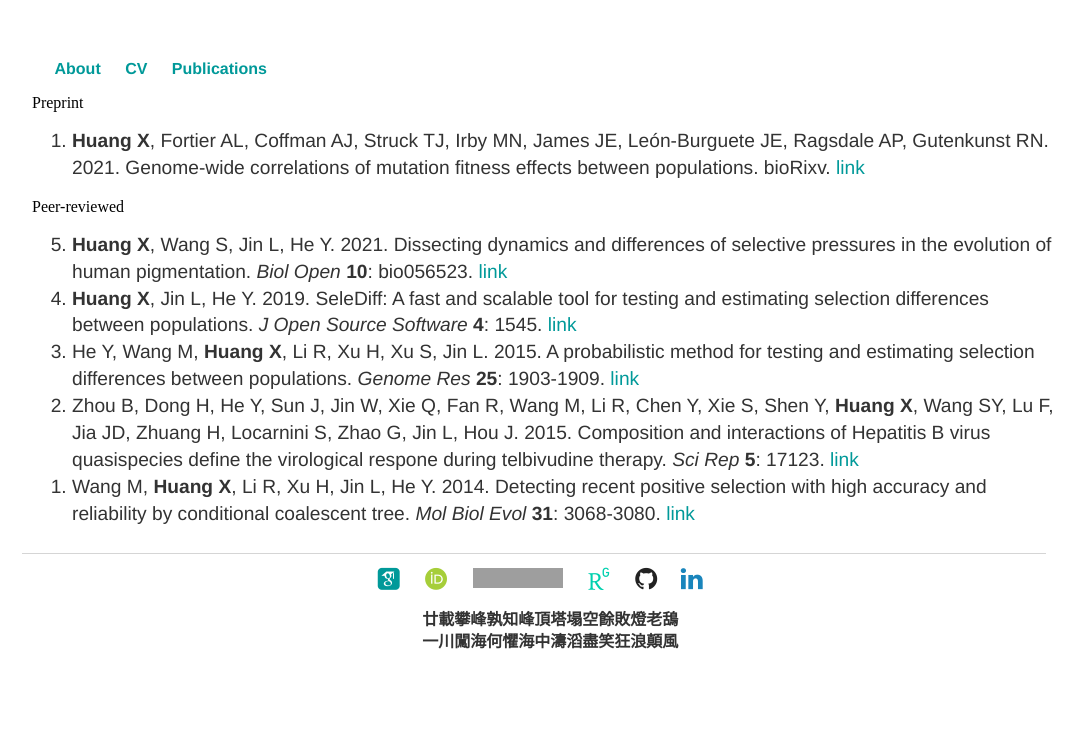
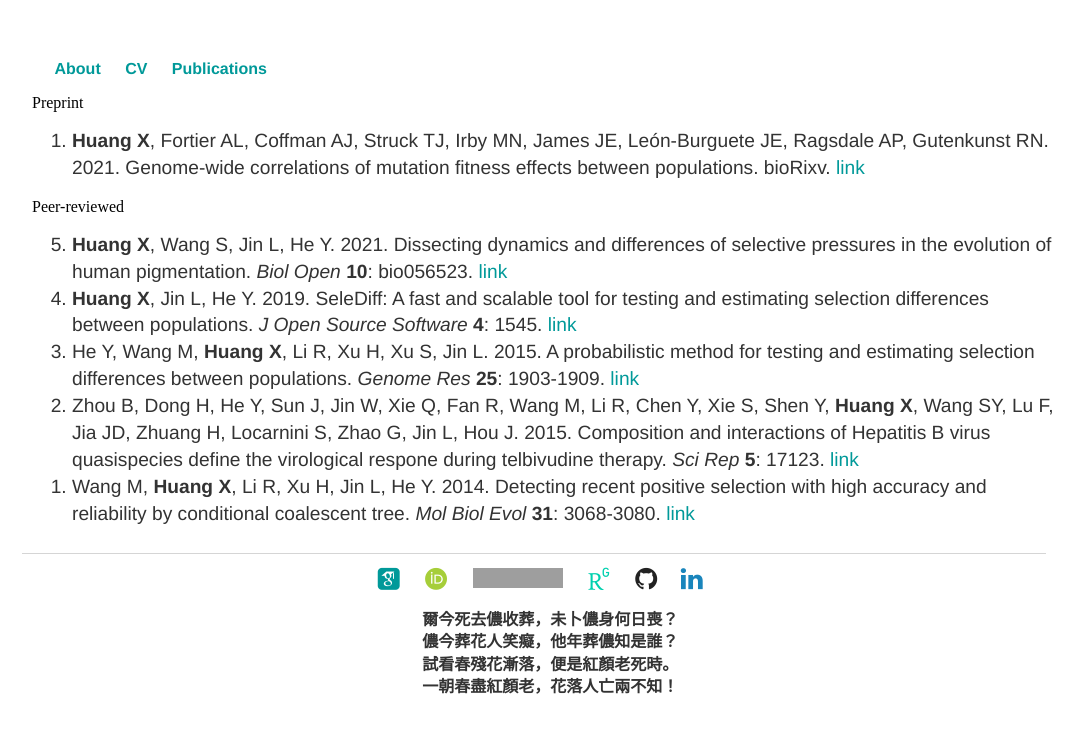
Before and after one commit to xin-huang/xin-huang.github.io, a Jekyll site: the page built from publications/index.html, in a window 1280 px wide. Shown: the top 733 px of the page, without its empty margins (106-1189 px from the left). Built offline with Jekyll 4.4.1, drawn with Linux system fonts in a browser that asks for light colours; some web fonts are replaced; comment, search, counter and statistics services are not loaded; grey boxes are pictures that could not be loaded.

Commit message:
20210419 Update

```diff
--- a/_layouts/default.html
+++ b/_layouts/default.html
@@ -64,7 +64,8 @@
             <!-- <p class="poem">談風月，評聖愚，撫劍笑公輸。<br>巧奪班門明夜火，鋒海照寒軀。</p> -->
             <!-- <p class="poem">鏽劍何在？盛名何來？ <br>全作腐骨鑄屍骸，千年難成盡無奈。<br>寧拋冠，望興嘆，百感傷懷，廢字成哀。</p> -->
             <!-- <p class="poem">家富人寧，終有個，家亡人散各奔騰。<br>枉費了意懸懸半世心，好一似盪悠悠三更夢。<br>忽喇喇似大廈傾，昏慘慘似燈將盡。<br>呀！一場歡喜忽悲辛。嘆人世，終難定！</p> -->
-            <p class="poem" style="text-align: center">廿載攀峰孰知峰頂塔塌空餘敗燈老鴰<br>一川闖海何懼海中濤滔盡笑狂浪顛風</p>
+            <!-- <p class="poem" style="text-align: center">廿載攀峰孰知峰頂塔塌空餘敗燈老鴰<br>一川闖海何懼海中濤滔盡笑狂浪顛風</p> -->
+            <p class="poem" style="text-align: center">爾今死去儂收葬，未卜儂身何日喪？<br>儂今葬花人笑癡，他年葬儂知是誰？<br>試看春殘花漸落，便是紅顏老死時。<br>一朝春盡紅顏老，花落人亡兩不知！</p>
         </ul>
     </footer>
     {% include analytics.html %}
```
